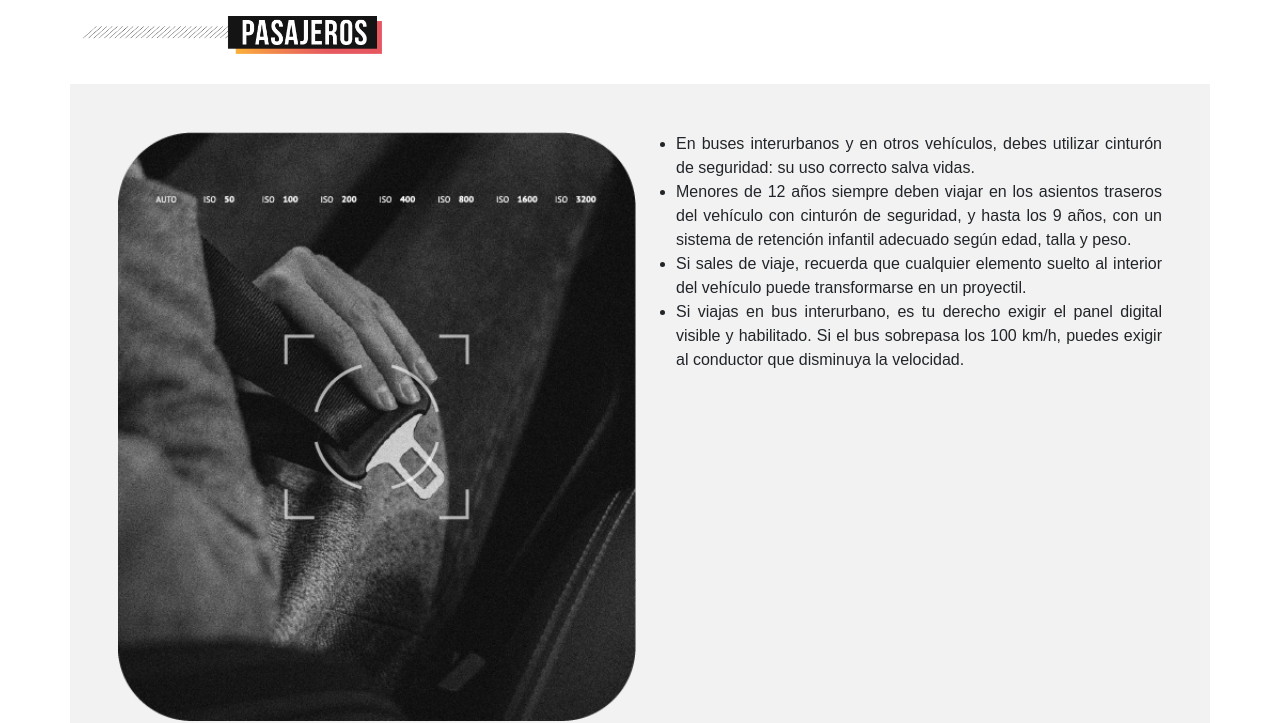
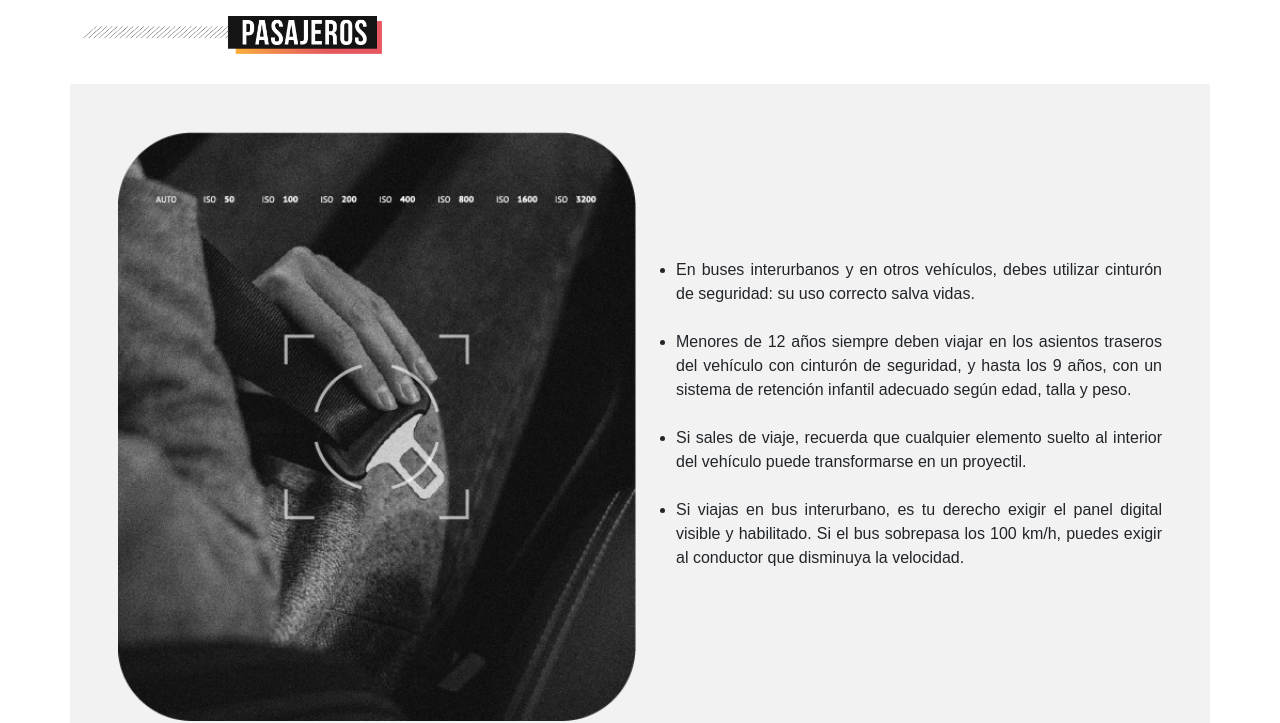
Before and after one commit to GoukiET/landing-18, a plain HTML site: page pasajeros/index.html in a window 1280 px wide. Shown: the part 81-804 px from the top of the page. Drawn offline with nearby package versions, Linux system fonts and the light colour scheme.

Commit message:
Fix alineación textos sub-paginas

```diff
--- a/pasajeros/index.html
+++ b/pasajeros/index.html
@@ -72,8 +72,8 @@
         <img src="../assets/images/web_TituloPasajeros.png" style="width: 300px;" alt="">
     </div>
     <div class="container text-center p-5 contenedor-motorizado">
-        <div class="row gx-2">
-            <div class="col-md-6 ">
+        <div class="row gx-2 d-flex align-items-center">
+            <div class="col-md-6">
                 <div id="carouselExampleSlidesOnly" class="carousel slide" data-bs-touch="true" data-bs-ride="carousel">
                     <div class="carousel-inner">
                         <div class="carousel-item active" data-bs-interval="4000">
@@ -94,20 +94,20 @@
             <div class="col-md-6">
                 <div class="estadistica-p">
                     <ul>
-                        <li class="">
+                        <li class="mb-4">
                             En buses interurbanos y en otros vehículos, debes utilizar cinturón de seguridad: su uso
                             correcto salva vidas.
                         </li>
-                        <li class="">
+                        <li class="mb-4">
                             Menores de 12 años siempre deben viajar en los asientos traseros del vehículo con cinturón
                             de seguridad,
                             y hasta los 9 años, con un sistema de retención infantil adecuado según edad, talla y peso.
                         </li>
-                        <li class="">
+                        <li class="mb-4">
                             Si sales de viaje, recuerda que cualquier elemento suelto al interior del vehículo puede
                             transformarse en un proyectil.
                         </li>
-                        <li class="">
+                        <li class="mb-4">
                             Si viajas en bus interurbano, es tu derecho exigir el panel digital visible y habilitado. Si
                             el bus sobrepasa los 100 km/h, puedes exigir al conductor que disminuya la velocidad.
                         </li>
```
Also changed, not shown: ciclos/index.html (+1 -1 lines), copiloto/index.html (+1 -1 lines), peatones/index.html (+1 -1 lines).
